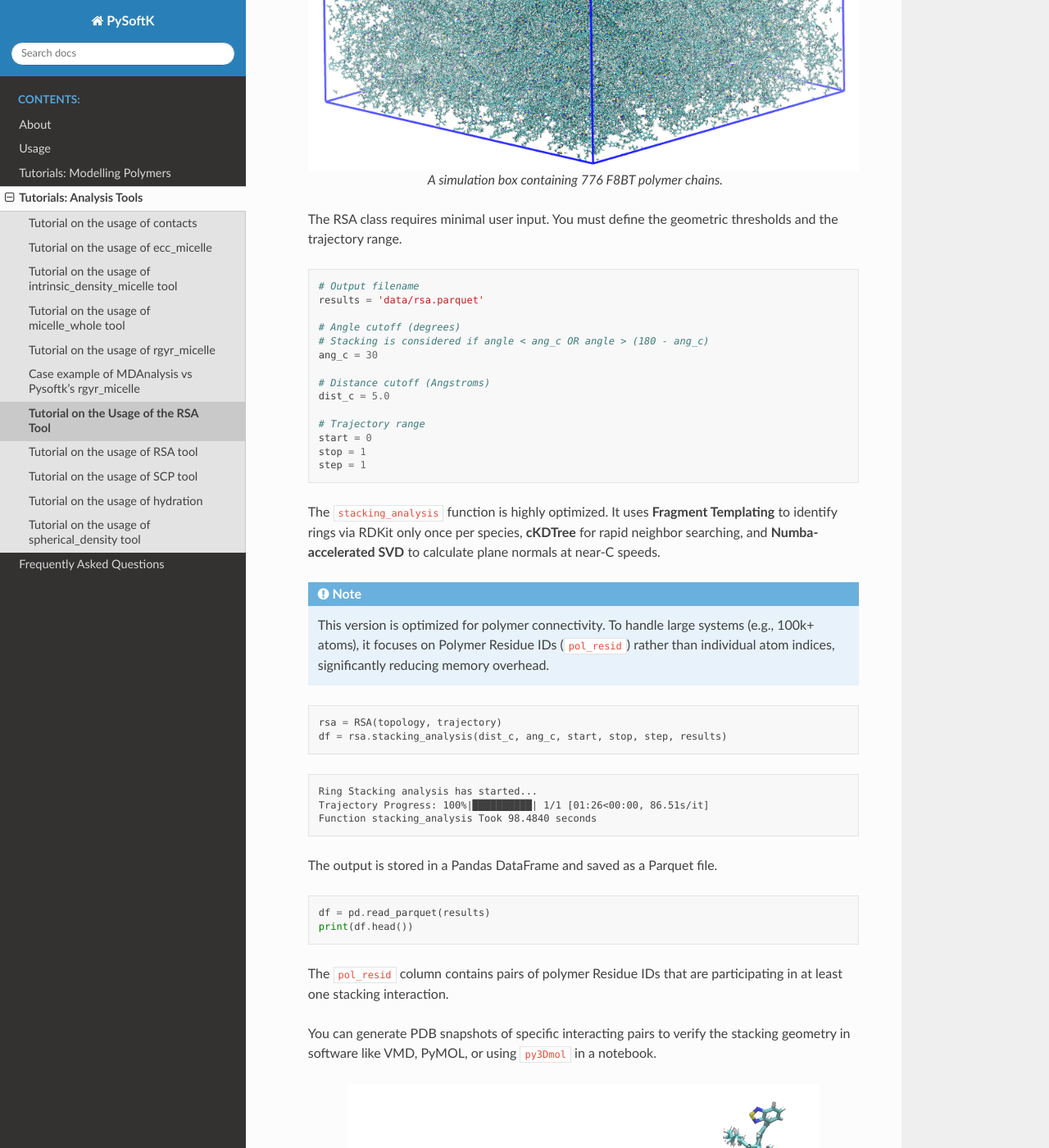
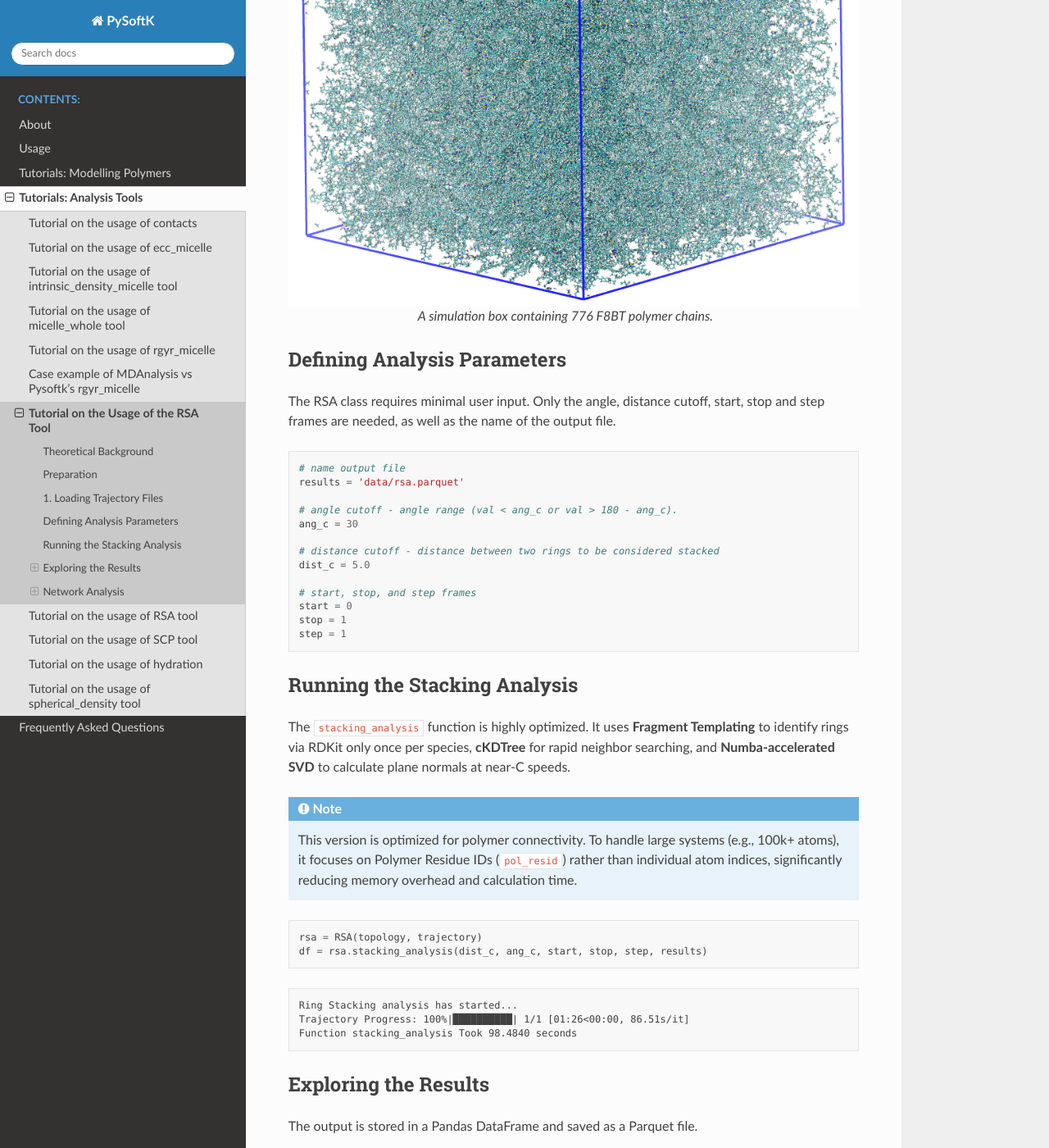
Before and after one commit to alejandrosantanabonilla/pysoftk, a Sphinx documentation site: the page built from docs/source/tutorials/RSA_tutorial.rst, in a window 1280 px wide and 1400 px high, scrolled down 1304 px. Shown: the whole window at 82% size. Built offline with Sphinx 7.4.7 and the Read the Docs theme 3.1.0, drawn with Linux system fonts in a browser that asks for light colours; pages that are not in the unit, such as notebooks, are missing from menus; some of the changed text lies outside the part shown.

Commit message:
Refactor RSA tutorial for clarity and formatting

```diff
--- a/docs/source/tutorials/RSA_tutorial.rst
+++ b/docs/source/tutorials/RSA_tutorial.rst
@@ -1,147 +1,142 @@
 Tutorial on the Usage of the RSA Tool
 =====================================
 
-    This tutorial illustrates how to use the Ring Stacking Analysis (RSA) tool within the ``pysoftk`` library to identify and analyze $\pi$-$\pi$ stacking interactions in large polymer systems.
+This tutorial illustrates how to use the Ring Stacking Analysis (RSA) tool within the ``pysoftk`` library to identify and analyze $\pi$-$\pi$ stacking interactions in large polymer systems.
 
-    Theoretical Background
-    ----------------------
+Theoretical Background
+----------------------
 
-    $\pi$-$\pi$ stacking is a non-covalent attractive force between aromatic rings. In polymer science, particularly for organic electronics, these interactions are crucial for charge transport and morphological stability. The RSA tool identifies these events based on two geometric criteria:
+$\pi$-$\pi$ stacking is a non-covalent attractive force between aromatic rings. In polymer science, particularly for organic electronics, these interactions are crucial for charge transport and morphological stability. The RSA tool identifies these events based on two geometric criteria:
 
-    1. **Distance Cutoff ($d$):** The minimum distance between any two atoms in two different rings.
-    2. **Angle Cutoff ($\theta$):** The angle between the normal vectors of the two ring planes.
+1. **Distance Cutoff ($d$):** The minimum distance between any two atoms in two different rings.
+2. **Angle Cutoff ($\theta$):** The angle between the normal vectors of the two ring planes.
 
+Preparation
+-----------
 
+Before starting any analysis, load the necessary modules.
 
-    Preparation
-    -----------
+.. code-block:: python
 
-    Before starting any analysis, load the necessary modules.
+    from pysoftk.pol_analysis.ring_ring import RSA
+    import numpy as np
+    import pandas as pd
+    import os
 
-    .. code:: python
+    # Optional: silence warnings for cleaner output
+    import warnings
+    warnings.filterwarnings('ignore')
 
-        from pysoftk.pol_analysis.ring_ring import RSA
-        import numpy as np
-        import pandas as pd
-        import os
+1. Loading Trajectory Files
+---------------------------
 
-        # Optional: silence warnings for cleaner output
-        import warnings
-        warnings.filterwarnings('ignore')
+Select your trajectory files. It is recommended to use a ``.tpr`` file for the topology and an ``.xtc`` file for the trajectory, though any MDAnalysis-supported file can be used here.
 
-    1. Loading Trajectory Files
-    ---------------------------
+.. code-block:: python
 
-    Select your trajectory files. It is recommended to use a ``.tpr`` file for the topology and an ``.xtc`` file for the trajectory, though any MDAnalysis-supported format is compatible.
+    topology = 'data/f8bt_slab_quench.tpr'
+    trajectory = 'data/1_frame_traj.xtc'
 
-    .. code:: python
+The simulation utilized in this tutorial is a large polymer slab. Due to the high atom count, we will demonstrate the analysis on a single frame.
 
-        topology = 'data/f8bt_slab_quench.tpr'
-        trajectory = 'data/1_frame_traj.xtc'
+.. figure:: images/ring_system.png
+   :alt: Large polymer slab system
+   :align: center
 
-    The simulation utilized in this tutorial is a large polymer slab. Due to the high atom count, we will demonstrate the analysis on a single frame.
+   A simulation box containing 776 F8BT polymer chains.
 
-    .. figure:: images/ring_system.png
-       :alt: Large polymer slab system
-       :align: center
+Defining Analysis Parameters
+----------------------------
 
-       A simulation box containing 776 F8BT polymer chains.
+The RSA class requires minimal user input. Only the angle, distance cutoff, start, stop and step frames are needed, as well as the name of the output file.
 
-    Defining Analysis Parameters
-    ----------------------------
+.. code-block:: python
 
-    The RSA class requires minimal user input. You must define the geometric thresholds and the trajectory range.
+    # name output file
+    results = 'data/rsa.parquet'
 
-    .. code:: python
+    # angle cutoff - angle range (val < ang_c or val > 180 - ang_c).
+    ang_c = 30
 
-        # Output filename
-        results = 'data/rsa.parquet'
+    # distance cutoff - distance between two rings to be considered stacked
+    dist_c = 5.0
 
-        # Angle cutoff (degrees)
-        # Stacking is considered if angle < ang_c OR angle > (180 - ang_c)
-        ang_c = 30
+    # start, stop, and step frames
+    start = 0
+    stop = 1
+    step = 1
 
-        # Distance cutoff (Angstroms)
-        dist_c = 5.0
+Running the Stacking Analysis
+-----------------------------
 
-        # Trajectory range
-        start = 0
-        stop = 1
-        step = 1
+The ``stacking_analysis`` function is highly optimized. It uses **Fragment Templating** to identify rings via RDKit only once per species, **cKDTree** for rapid neighbor searching, and **Numba-accelerated SVD** to calculate plane normals at near-C speeds.
 
-    Running the Stacking Analysis
-    -----------------------------
+.. note::
+   This version is optimized for polymer connectivity. To handle large systems (e.g., 100k+ atoms), it focuses on Polymer Residue IDs (``pol_resid``) rather than individual atom indices, significantly reducing memory overhead and calculation time.
 
-    The ``stacking_analysis`` function is highly optimized. It uses **Fragment Templating** to identify rings via RDKit only once per species, **cKDTree** for rapid neighbor searching, and **Numba-accelerated SVD** to calculate plane normals at near-C speeds.
+.. code-block:: python
 
-    .. note::
-       This version is optimized for polymer connectivity. To handle large systems (e.g., 100k+ atoms), it focuses on Polymer Residue IDs (``pol_resid``) rather than individual atom indices, significantly reducing memory overhead.
+    rsa = RSA(topology, trajectory)
+    df = rsa.stacking_analysis(dist_c, ang_c, start, stop, step, results)
 
-    .. code:: python
+.. parsed-literal::
 
-        rsa = RSA(topology, trajectory)
-        df = rsa.stacking_analysis(dist_c, ang_c, start, stop, step, results)
+    Ring Stacking analysis has started...
+    Trajectory Progress: 100%|██████████| 1/1 [01:26<00:00, 86.51s/it]
+    Function stacking_analysis Took 98.4840 seconds
 
-    .. parsed-literal::
+Exploring the Results
+---------------------
 
-        Ring Stacking analysis has started...
-        Trajectory Progress: 100%|██████████| 1/1 [01:26<00:00, 86.51s/it]
-        Function stacking_analysis Took 98.4840 seconds
+The output is stored in a Pandas DataFrame and saved as a Parquet file.
 
-    Exploring the Results
-    ---------------------
+.. code-block:: python
 
-    The output is stored in a Pandas DataFrame and saved as a Parquet file.
+    df_results = 'data/rsa.parquet'
+    df = pd.read_parquet(df_results)
+    print(df.head())
 
-    .. code:: python
+The ``pol_resid`` column contains pairs of polymer Residue IDs that are participating in at least one stacking interaction.
 
-        df = pd.read_parquet(results)
-        print(df.head())
+Visual Inspection
+~~~~~~~~~~~~~~~~~
 
-    The ``pol_resid`` column contains pairs of polymer Residue IDs that are participating in at least one stacking interaction.
+You can generate PDB snapshots of specific interacting pairs to verify the stacking geometry visually.
 
-    Visual Inspection
-    ~~~~~~~~~~~~~~~~~
+.. figure:: images/ring_stacking_snapshot_1.png
+   :align: center
+   :alt: Visualized stacking pair 1
 
-    You can generate PDB snapshots of specific interacting pairs to verify the stacking geometry in software like VMD, PyMOL, or using ``py3Dmol`` in a notebook.
+.. figure:: images/ring_stacking_snapshot_2.png
+   :align: center
+   :alt: Visualized stacking pair 2
 
-    .. figure:: images/ring_stacking_snapshot_1.png
-       :align: center
-       :alt: Visualized stacking pair
+Network Analysis
+----------------
 
-    Network Analysis
-    ----------------
+One of the most powerful features of the RSA tool is the ability to extract the **Connected Network**. This identifies clusters of polymers that are all interconnected through stacking interactions.
 
-    One of the most powerful features of the RSA tool is the ability to extract the **Connected Network**. This identifies clusters of polymers that are all interconnected through stacking interactions.
+.. code-block:: python
 
-    .. code:: python
+    # Extract the clusters/networks
+    sev_ring = rsa.find_several_rings_stacked(df_results)
 
-        # Extract the clusters/networks
-        networks = rsa.find_several_rings_stacked(results)
+    # Print the clusters found in the first frame
+    print(sev_ring[0])
 
-        # Print the clusters found in the first frame
-        print(f"Total isolated clusters: {len(networks[0])}")
-        print(f"Largest cluster size: {len(max(networks[0], key=len))} polymers")
+The output is a list of sets, where each set contains the Residue IDs of polymers belonging to a single continuous network.
 
-    The output is a list of sets, where each set contains the Residue IDs of polymers belonging to a single continuous network.
+.. parsed-literal::
 
-    .. code:: python
+    [{1, 322, 642, 262, 620, 216}, {480, 2, 68, 10, 20}]
 
-        print(networks[0][:2]) # Preview the first two clusters
+Connectivity Visualization
+~~~~~~~~~~~~~~~~~~~~~~~~~~
 
-    .. parsed-literal::
+By visualizing these networks, you can determine if your system has reached percolation (a "giant component") or remains as isolated aggregates.
 
-        [{1, 322, 642, 262, 620, 216}, {480, 2, 68, 10, 20}]
+.. figure:: images/network_rings_stacked.png
+   :alt: Visualization of stacked network
+   :align: center
 
-
-
-    Connectivity Visualization
-    ~~~~~~~~~~~~~~~~~~~~~~~~~~
-
-    By visualizing these networks, you can determine if your system has reached percolation (a "giant component") or remains as isolated aggregates.
-
-    .. figure:: images/network_rings_stacked.png
-       :alt: Visualization of stacked network
-       :align: center
-
-       A representation of polymers color-coded by their stacking network components.
+   A representation of polymers connected by their stacked rings.
```
